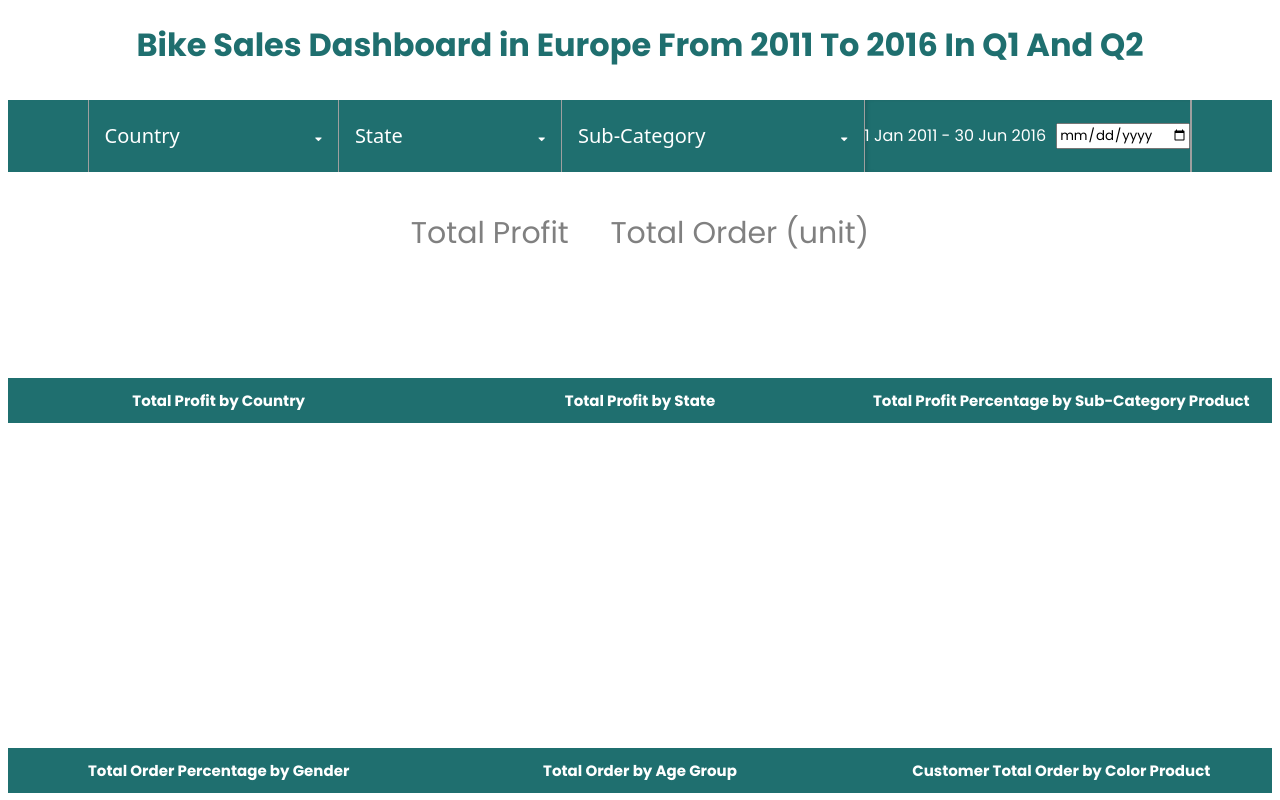
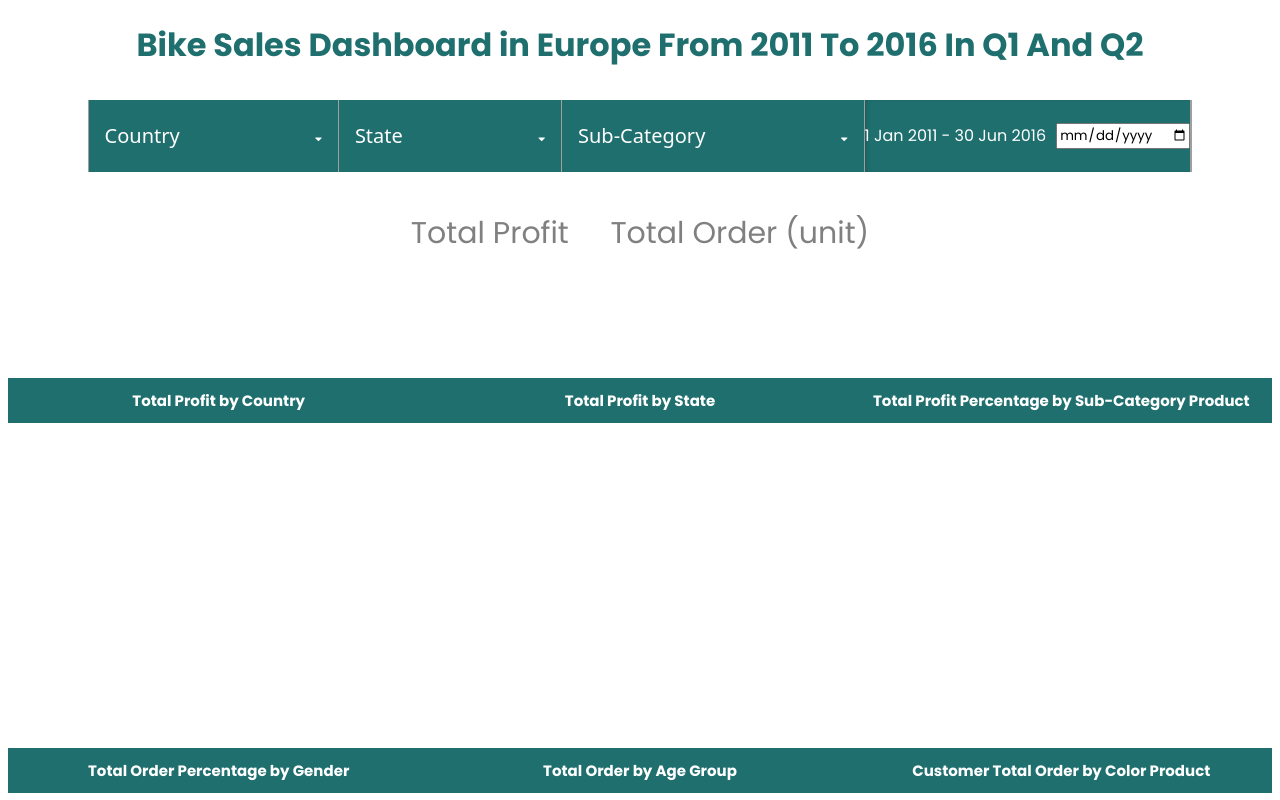
Before and after one commit to Kampus-Merdeka-Software-Engineering/km-feb24-medan-8, a plain HTML site: page capstoneproject.html in a window 1280 px wide. Shown: the top 800 px of the page. Drawn offline with Linux system fonts and the light colour scheme.

Commit message:
remove navbar background

```diff
--- a/style_cp.css
+++ b/style_cp.css
@@ -48,7 +48,7 @@
   /* CSS untuk navbar */
   .navbar {
     overflow: hidden;
-    background-color: #1f6f6f;
+    /*background-color: #1f6f6f;*/
     /*justify-content: center;*/
     display: flex;
     justify-content: center;
```
